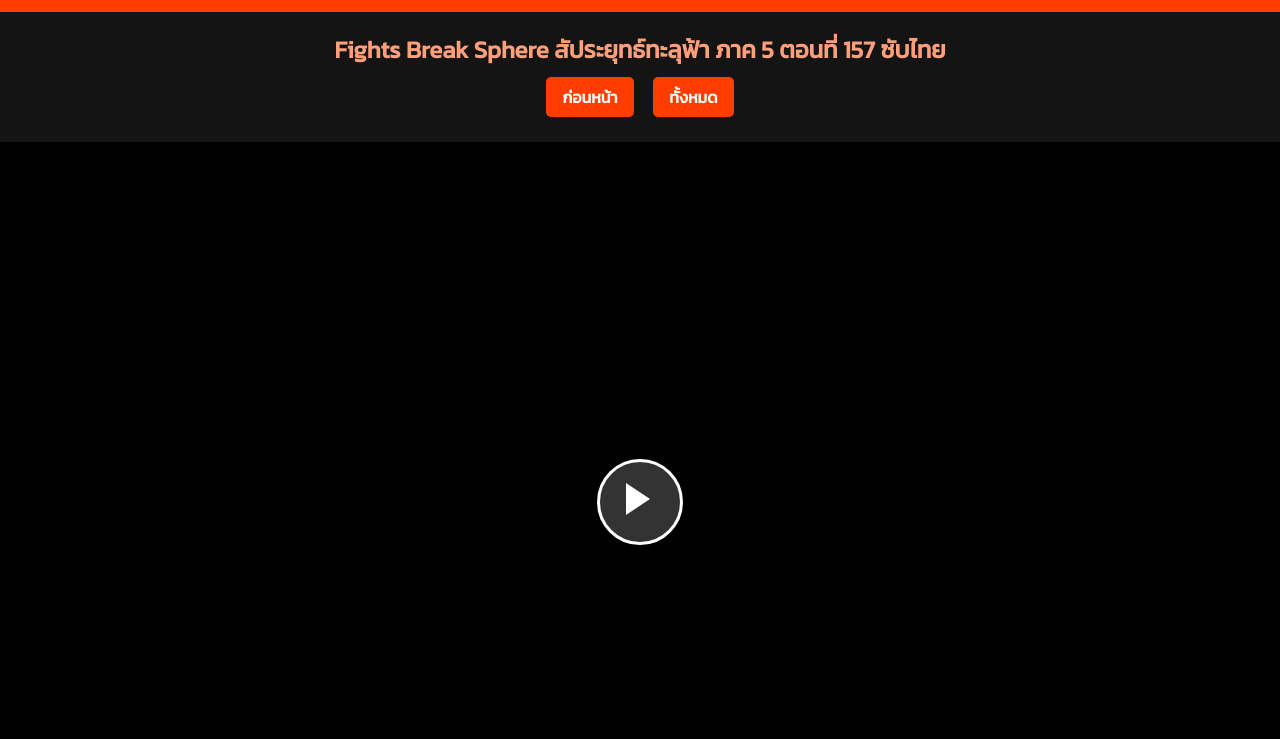
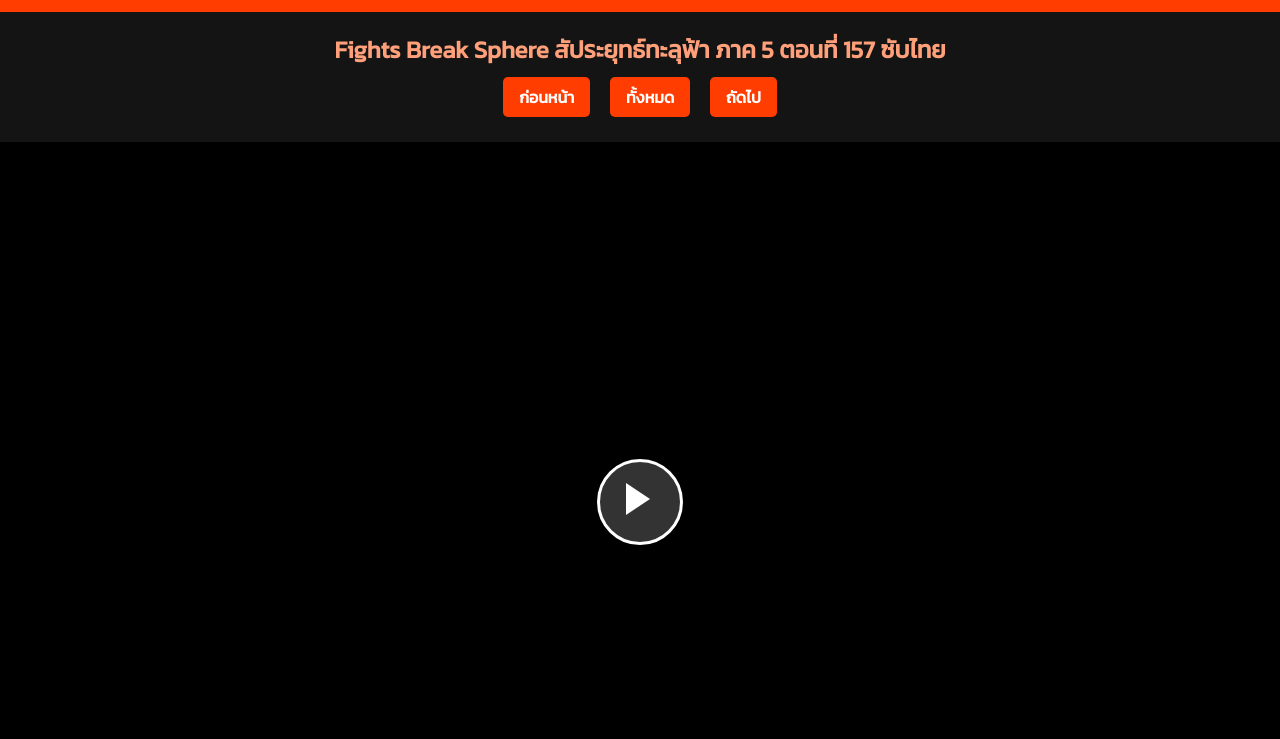
Before and after one commit to Fights-Break-Sphere-Season-5/Fights-Break-Sphere-Season-5.github.io, a plain HTML site: page Fights-Breakss5-ep-157.html in a window 1280 px wide. Shown: the part 61-800 px from the top of the page. Drawn offline with Linux system fonts and the light colour scheme.

Commit message:
Update Fights-Breakss5-ep-157.html

```diff
--- a/Fights-Breakss5-ep-157.html
+++ b/Fights-Breakss5-ep-157.html
@@ -26,7 +26,7 @@
     <div class="nav-buttons">
       <a href="Fights-Breakss5-ep-156.html">ก่อนหน้า</a>
       <a href="/">ทั้งหมด</a>
-
+        <a href="Fights-Breakss5-ep-158.html">ถัดไป</a>
     </div>
   </main>
   <div class="video-fullscreen">
```
